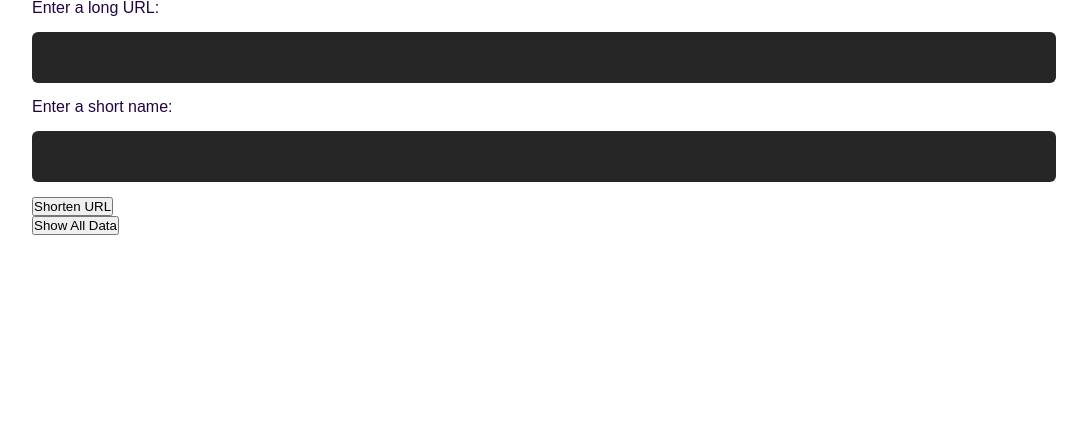
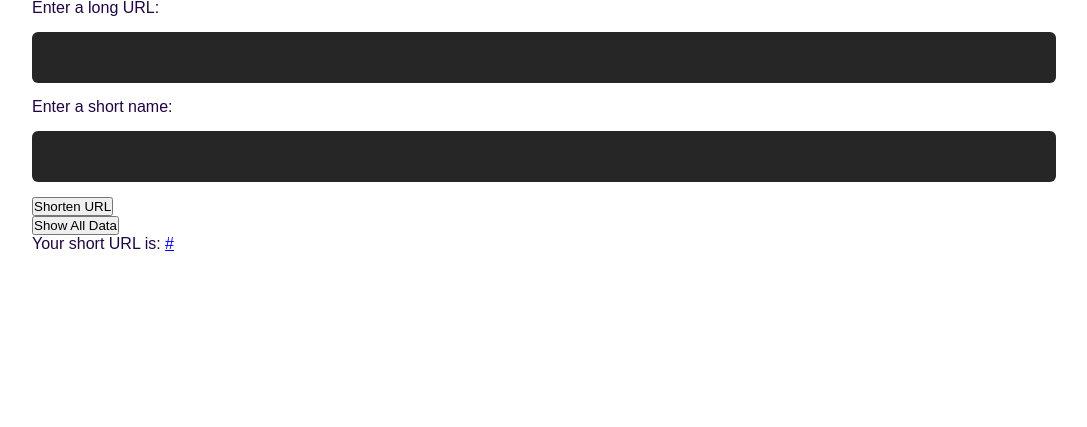
Before and after one commit to AlgoQueen/URLshortner, a Flask app: template templates/index.html in a window 1280 px wide. Shown: the part 48-475 px from the top of the page, without its empty margins (96-1183 px from the left). Run offline with Flask 3, Linux system fonts and the light colour scheme; the template is opened without the code that fills it: most values are stand-ins (such as "Sample title", 1, 10 or a date in 2020).

Commit message:
basic url shortner

```diff
--- a/templates/index.html
+++ b/templates/index.html
@@ -9,7 +9,7 @@
 <body>
     <div class="container">
         <h1>URL Shortener</h1>
-        <form action="/" method="post">
+        <form action="/shorten" method="post">
             <label for="long_url">Enter a long URL:</label>
             <input type="url" id="long_url" name="long_url" required>
             <label for="short_url">Enter a short name:</label>
@@ -20,6 +20,10 @@
         <form action="/show" method="get">
             <button type="submit">Show All Data</button>
         </form>
+
+        {% if short_url %}
+        <p>Your short URL is: <a href="{{ short_url }}">{{ short_url }}</a></p>
+        {% endif %}
 
         <!-- {% if short_url %}
         <p>Your shortened URL: <a href="{{ short_url }}">{{ short_url }}</a></p>
```
